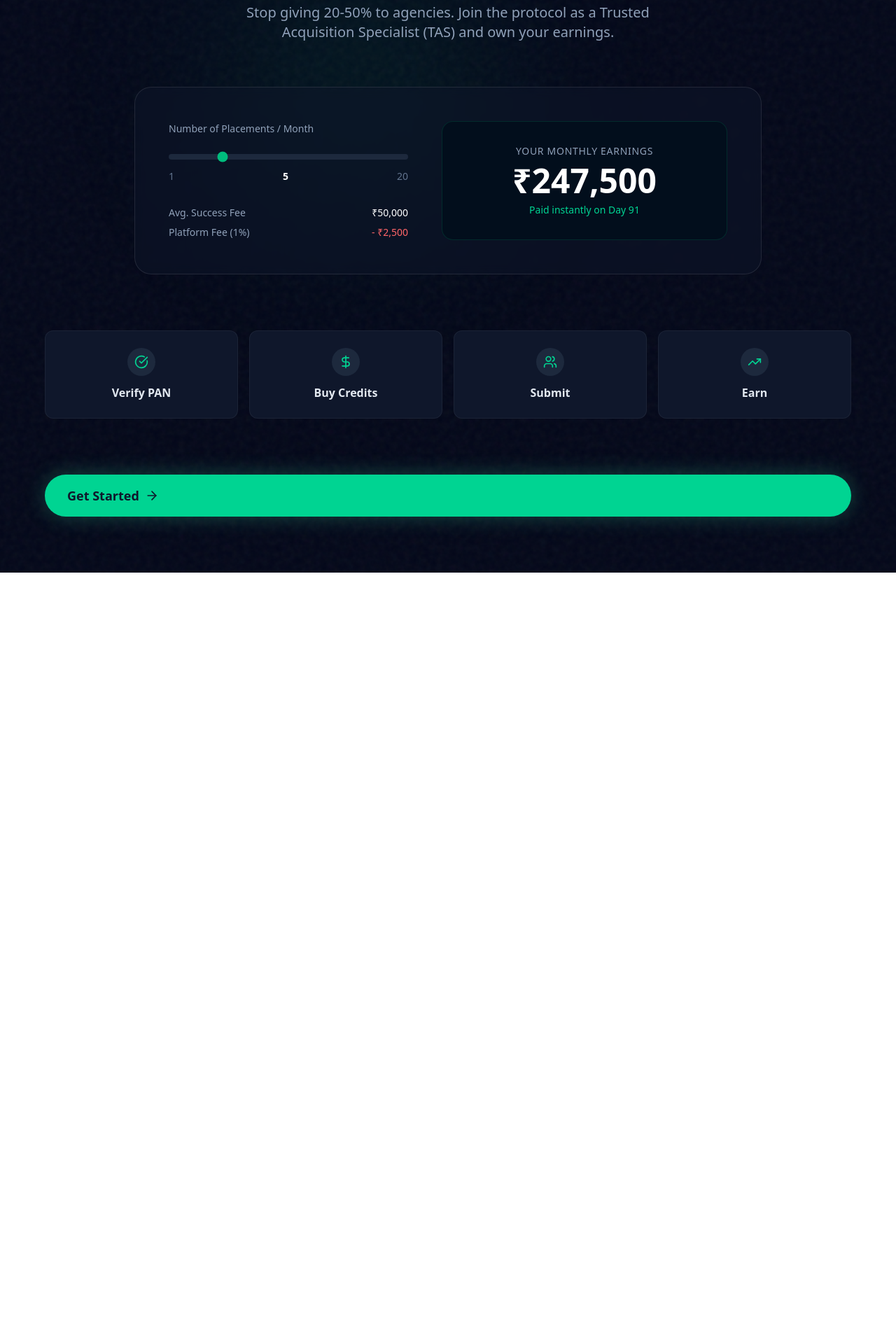
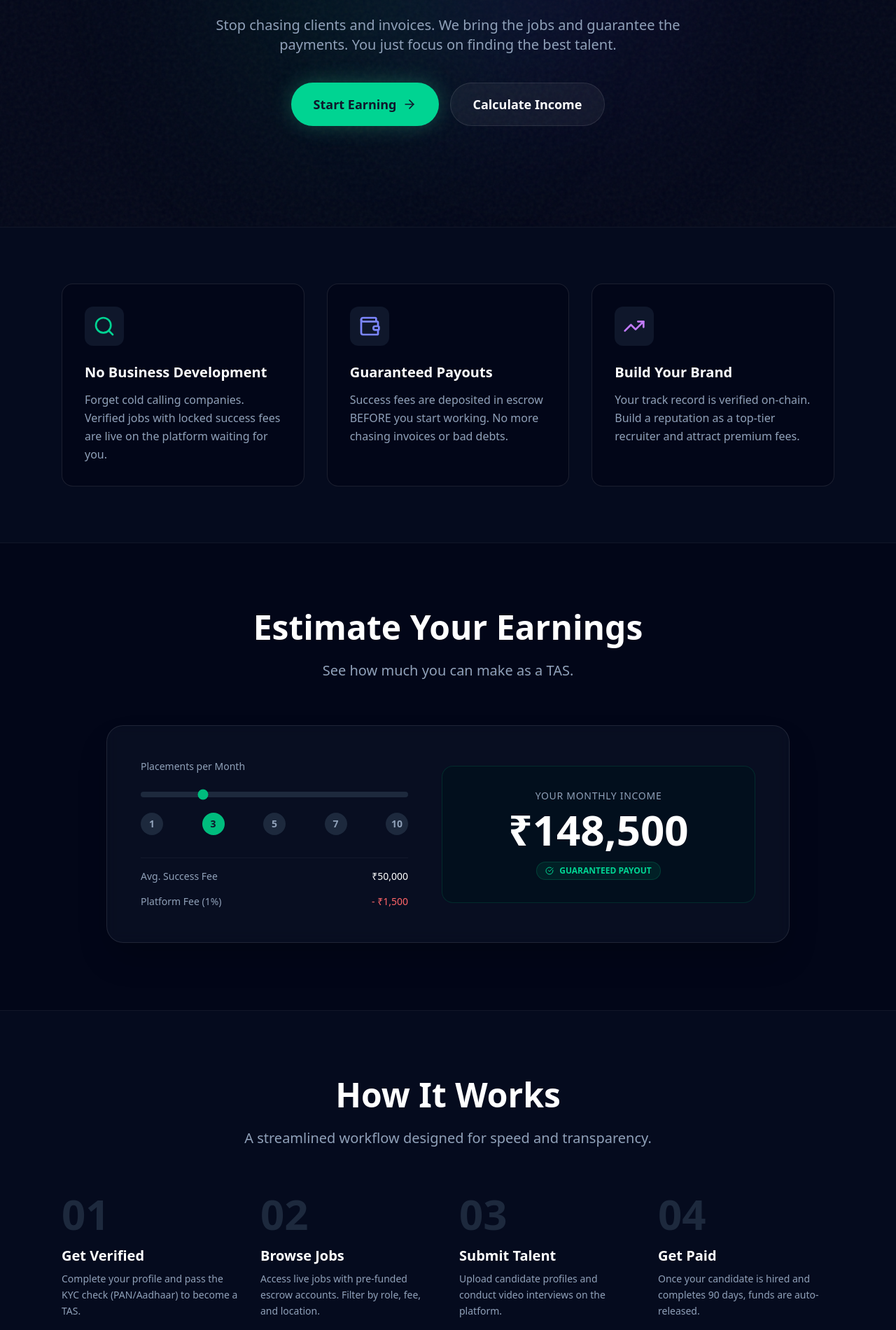
Before and after one commit to thinksaga/recruitkart, a Next.js app: page /for-recruiters in a window 1280 px wide. Shown: the part 380-2280 px from the top of the page at 70% size. Before the commit the page ends 1198 px from the top, so only its background shows below. Built offline with nearby package versions, Linux system fonts and the light colour scheme.

Commit message:
feat: update for-companies and for-recruiters pages with modern design

```diff
--- a/src/app/for-recruiters/page.tsx
+++ b/src/app/for-recruiters/page.tsx
@@ -4,7 +4,7 @@ import React, { useState } from 'react';
 import Image from 'next/image';
 import Link from 'next/link';
 import { motion } from 'framer-motion';
-import { Wallet, CheckCircle, ArrowRight, TrendingUp, Users, DollarSign } from 'lucide-react';
+import { Wallet, CheckCircle, ArrowRight, TrendingUp, Users, DollarSign, Search, Shield, Briefcase, Zap } from 'lucide-react';
 
 const Navbar = () => (
     <nav className="fixed top-0 left-0 right-0 z-50 flex items-center justify-between px-6 py-4 backdrop-blur-md bg-slate-950/50 border-b border-white/10">
@@ -25,7 +25,7 @@ const Navbar = () => (
 );
 
 export default function ForRecruiters() {
-    const [placements, setPlacements] = useState(5);
+    const [placements, setPlacements] = useState(3);
     const avgSuccessFee = 50000;
     const earnings = placements * avgSuccessFee * 0.99;
 
@@ -37,60 +37,130 @@ export default function ForRecruiters() {
             <section className="pt-32 pb-20 px-6 relative overflow-hidden">
                 <div className="absolute inset-0 bg-slate-950 bg-noise pointer-events-none" />
                 <div className="absolute top-1/4 left-1/4 w-96 h-96 bg-emerald-500/10 rounded-full blur-[128px]" />
+                <div className="absolute bottom-1/4 right-1/4 w-96 h-96 bg-indigo-500/10 rounded-full blur-[128px]" />
 
                 <div className="container mx-auto max-w-6xl relative z-10">
                     <div className="flex flex-col items-center text-center mb-16">
                         <motion.div
                             initial={{ scale: 0.8, opacity: 0 }}
                             animate={{ scale: 1, opacity: 1 }}
-                            className="w-16 h-16 bg-emerald-500/10 rounded-2xl flex items-center justify-center mb-6 border border-emerald-500/20"
+                            className="inline-flex items-center gap-2 px-4 py-2 rounded-full bg-emerald-500/10 border border-emerald-500/20 mb-8"
                         >
-                            <Wallet className="w-8 h-8 text-emerald-400" />
+                            <Briefcase className="w-4 h-4 text-emerald-400" />
+                            <span className="text-sm font-bold text-emerald-300 uppercase tracking-wider">For Independent Recruiters</span>
                         </motion.div>
+
                         <motion.h1
                             initial={{ y: 20, opacity: 0 }}
                             animate={{ y: 0, opacity: 1 }}
-                            className="text-5xl md:text-7xl font-bold mb-6"
+                            className="text-5xl md:text-7xl font-bold mb-6 leading-tight"
                         >
-                            Monetize your network. <br />
-                            Keep <span className="text-emerald-400">99%</span>.
+                            Monetize Your Network. <br />
+                            Keep <span className="text-transparent bg-clip-text bg-gradient-to-r from-emerald-400 to-teal-400">99% of the Fee</span>.
                         </motion.h1>
+
                         <motion.p
                             initial={{ y: 20, opacity: 0 }}
                             animate={{ y: 0, opacity: 1 }}
                             transition={{ delay: 0.1 }}
-                            className="text-xl text-slate-400 max-w-2xl"
+                            className="text-xl text-slate-400 max-w-2xl mb-10"
                         >
-                            Stop giving 20-50% to agencies. Join the protocol as a Trusted Acquisition Specialist (TAS) and own your earnings.
+                            Stop chasing clients and invoices. We bring the jobs and guarantee the payments. You just focus on finding the best talent.
                         </motion.p>
+
+                        <motion.div
+                            initial={{ y: 20, opacity: 0 }}
+                            animate={{ y: 0, opacity: 1 }}
+                            transition={{ delay: 0.2 }}
+                            className="flex flex-col sm:flex-row gap-4"
+                        >
+                            <Link href="/login" className="px-8 py-4 text-lg font-bold text-slate-900 bg-emerald-400 rounded-full hover:bg-emerald-300 transition-all shadow-[0_0_30px_rgba(52,211,153,0.3)] hover:shadow-[0_0_50px_rgba(52,211,153,0.5)] flex items-center gap-2">
+                                Start Earning
+                                <ArrowRight className="w-5 h-5" />
+                            </Link>
+                            <Link href="#calculator" className="px-8 py-4 text-lg font-bold text-white bg-white/5 border border-white/10 rounded-full hover:bg-white/10 transition-all flex items-center gap-2">
+                                Calculate Income
+                            </Link>
+                        </motion.div>
+                    </div>
+                </div>
+            </section>
+
+            {/* Value Props */}
+            <section className="py-20 bg-slate-900/30 border-y border-white/5">
+                <div className="container mx-auto px-6 max-w-6xl">
+                    <div className="grid md:grid-cols-3 gap-8">
+                        {[
+                            {
+                                icon: <Search className="w-8 h-8 text-emerald-400" />,
+                                title: "No Business Development",
+                                desc: "Forget cold calling companies. Verified jobs with locked success fees are live on the platform waiting for you."
+                            },
+                            {
+                                icon: <Wallet className="w-8 h-8 text-indigo-400" />,
+                                title: "Guaranteed Payouts",
+                                desc: "Success fees are deposited in escrow BEFORE you start working. No more chasing invoices or bad debts."
+                            },
+                            {
+                                icon: <TrendingUp className="w-8 h-8 text-purple-400" />,
+                                title: "Build Your Brand",
+                                desc: "Your track record is verified on-chain. Build a reputation as a top-tier recruiter and attract premium fees."
+                            }
+                        ].map((feature, i) => (
+                            <motion.div
+                                key={i}
+                                initial={{ y: 20, opacity: 0 }}
+                                whileInView={{ y: 0, opacity: 1 }}
+                                viewport={{ once: true }}
+                                transition={{ delay: i * 0.1 }}
+                                className="bg-slate-950 border border-white/10 p-8 rounded-2xl hover:border-emerald-500/30 transition-all group"
+                            >
+                                <div className="w-14 h-14 bg-slate-900 rounded-xl flex items-center justify-center mb-6 group-hover:bg-slate-800 transition-colors">
+                                    {feature.icon}
+                                </div>
+                                <h3 className="text-xl font-bold text-white mb-3">{feature.title}</h3>
+                                <p className="text-slate-400 leading-relaxed">{feature.desc}</p>
+                            </motion.div>
+                        ))}
+                    </div>
+                </div>
+            </section>
+
+            {/* Calculator */}
+            <section id="calculator" className="py-24 relative">
+                <div className="container mx-auto px-6 max-w-5xl">
+                    <div className="text-center mb-16">
+                        <h2 className="text-3xl md:text-5xl font-bold mb-6">Estimate Your Earnings</h2>
+                        <p className="text-xl text-slate-400">See how much you can make as a TAS.</p>
                     </div>
 
-                    {/* Calculator */}
-                    <motion.div
-                        initial={{ y: 40, opacity: 0 }}
-                        whileInView={{ y: 0, opacity: 1 }}
-                        viewport={{ once: true }}
-                        className="bg-slate-900/50 border border-white/10 rounded-3xl p-8 md:p-12 mb-20 max-w-4xl mx-auto backdrop-blur-sm"
-                    >
+                    <div className="bg-slate-900/50 border border-white/10 rounded-3xl p-8 md:p-12 backdrop-blur-sm shadow-2xl">
                         <div className="flex flex-col md:flex-row gap-12 items-center">
                             <div className="flex-1 w-full space-y-8">
                                 <div>
-                                    <label className="block text-sm font-medium text-slate-400 mb-4">Number of Placements / Month</label>
+                                    <label className="block text-sm font-medium text-slate-400 mb-4">Placements per Month</label>
                                     <input
                                         type="range"
                                         min="1"
-                                        max="20"
+                                        max="10"
+                                        step="1"
                                         value={placements}
                                         onChange={(e) => setPlacements(parseInt(e.target.value))}
                                         className="w-full h-2 bg-slate-800 rounded-lg appearance-none cursor-pointer accent-emerald-500"
                                     />
-                                    <div className="flex justify-between mt-2 text-sm text-slate-500 font-mono">
-                                        <span>1</span>
-                                        <span className="text-white font-bold">{placements}</span>
-                                        <span>20</span>
+                                    <div className="flex justify-between mt-4">
+                                        {[1, 3, 5, 7, 10].map(val => (
+                                            <button
+                                                key={val}
+                                                onClick={() => setPlacements(val)}
+                                                className={`w-8 h-8 rounded-full text-sm font-bold transition-all ${placements === val ? 'bg-emerald-500 text-slate-900' : 'bg-slate-800 text-slate-400 hover:bg-slate-700'}`}
+                                            >
+                                                {val}
+                                            </button>
+                                        ))}
                                     </div>
                                 </div>
-                                <div className="space-y-2">
+                                <div className="space-y-4 pt-4 border-t border-white/5">
                                     <div className="flex justify-between text-sm">
                                         <span className="text-slate-400">Avg. Success Fee</span>
                                         <span className="text-white font-mono">₹{avgSuccessFee.toLocaleString()}</span>
@@ -104,39 +174,76 @@ export default function ForRecruiters() {
 
                             <div className="flex-1 w-full bg-slate-950 rounded-2xl p-8 border border-emerald-500/20 text-center relative overflow-hidden">
                                 <div className="absolute inset-0 bg-emerald-500/5 animate-pulse" />
-                                <p className="text-slate-400 text-sm uppercase tracking-wider mb-2 relative z-10">Your Monthly Earnings</p>
-                                <h3 className="text-4xl md:text-5xl font-bold text-white mb-2 relative z-10">
+                                <p className="text-slate-400 text-sm uppercase tracking-wider mb-2 relative z-10">Your Monthly Income</p>
+                                <h3 className="text-5xl md:text-6xl font-bold text-white mb-4 relative z-10">
                                     ₹{earnings.toLocaleString()}
                                 </h3>
-                                <p className="text-emerald-400 text-sm font-medium relative z-10">Paid instantly on Day 91</p>
+                                <div className="inline-flex items-center gap-2 px-3 py-1 rounded-full bg-emerald-500/10 border border-emerald-500/20 relative z-10">
+                                    <CheckCircle className="w-3 h-3 text-emerald-400" />
+                                    <span className="text-xs font-bold text-emerald-400 uppercase">Guaranteed Payout</span>
+                                </div>
                             </div>
                         </div>
-                    </motion.div>
+                    </div>
+                </div>
+            </section>
 
-                    {/* Steps */}
-                    <div className="grid md:grid-cols-4 gap-4 mb-20">
+            {/* How It Works */}
+            <section className="py-24 bg-slate-900/30 border-y border-white/5">
+                <div className="container mx-auto px-6 max-w-6xl">
+                    <div className="text-center mb-16">
+                        <h2 className="text-3xl md:text-5xl font-bold mb-6">How It Works</h2>
+                        <p className="text-xl text-slate-400 max-w-2xl mx-auto">
+                            A streamlined workflow designed for speed and transparency.
+                        </p>
+                    </div>
+
+                    <div className="grid md:grid-cols-4 gap-8">
                         {[
-                            { title: "Verify PAN", icon: <CheckCircle className="w-5 h-5" /> },
-                            { title: "Buy Credits", icon: <DollarSign className="w-5 h-5" /> },
-                            { title: "Submit", icon: <Users className="w-5 h-5" /> },
-                            { title: "Earn", icon: <TrendingUp className="w-5 h-5" /> }
-                        ].map((step, i) => (
-                            <div key={i} className="bg-slate-900 border border-white/5 p-6 rounded-xl flex flex-col items-center text-center gap-3">
-                                <div className="w-10 h-10 bg-slate-800 rounded-full flex items-center justify-center text-emerald-400">
-                                    {step.icon}
-                                </div>
-                                <span className="font-bold text-slate-200">{step.title}</span>
+                            { step: "01", title: "Get Verified", desc: "Complete your profile and pass the KYC check (PAN/Aadhaar) to become a TAS." },
+                            { step: "02", title: "Browse Jobs", desc: "Access live jobs with pre-funded escrow accounts. Filter by role, fee, and location." },
+                            { step: "03", title: "Submit Talent", desc: "Upload candidate profiles and conduct video interviews on the platform." },
+                            { step: "04", title: "Get Paid", desc: "Once your candidate is hired and completes 90 days, funds are auto-released." }
+                        ].map((item, i) => (
+                            <div key={i} className="relative group">
+                                <div className="text-6xl font-bold text-slate-800 mb-4 group-hover:text-emerald-500/20 transition-colors">{item.step}</div>
+                                <h3 className="text-xl font-bold text-white mb-2">{item.title}</h3>
+                                <p className="text-slate-400 text-sm leading-relaxed">{item.desc}</p>
                             </div>
                         ))}
                     </div>
+                </div>
+            </section>
 
-                    {/* CTA */}
-                    <div className="text-center">
-                        <Link href="/login" className="px-8 py-4 text-lg font-bold text-slate-900 bg-emerald-400 rounded-full hover:bg-emerald-300 transition-all shadow-[0_0_30px_rgba(52,211,153,0.3)] hover:shadow-[0_0_50px_rgba(52,211,153,0.5)] flex items-center gap-2 mx-auto">
-                            Get Started
-                            <ArrowRight className="w-5 h-5" />
-                        </Link>
+            {/* FAQ */}
+            <section className="py-24 relative">
+                <div className="container mx-auto px-6 max-w-3xl">
+                    <h2 className="text-3xl font-bold text-center mb-12">Common Questions</h2>
+                    <div className="space-y-6">
+                        {[
+                            { q: "Is there a joining fee?", a: "No. Joining Recruitkart as a TAS is completely free. You only pay a small fee (₹99) per candidate submission to prevent spam." },
+                            { q: "When do I get paid?", a: "Payments are released automatically by the smart contract on Day 91 of the candidate's tenure at the company." },
+                            { q: "What if the company rejects my candidate?", a: "You will be notified instantly. You can then submit the same candidate to other relevant jobs on the platform." },
+                            { q: "Can agencies join as TAS?", a: "Yes, individual recruiters from agencies can join, but they must complete KYC as individuals." }
+                        ].map((faq, i) => (
+                            <div key={i} className="bg-slate-950 border border-white/10 rounded-xl p-6 hover:border-emerald-500/20 transition-colors">
+                                <h3 className="text-lg font-bold text-white mb-2">{faq.q}</h3>
+                                <p className="text-slate-400">{faq.a}</p>
+                            </div>
+                        ))}
                     </div>
+                </div>
+            </section>
+
+            {/* CTA Footer */}
+            <section className="py-24 relative overflow-hidden">
+                <div className="absolute inset-0 bg-emerald-600/10" />
+                <div className="container mx-auto px-6 text-center relative z-10">
+                    <h2 className="text-4xl md:text-5xl font-bold mb-8">Ready to monetize your network?</h2>
+                    <Link href="/login" className="inline-flex items-center gap-2 px-10 py-5 text-xl font-bold text-slate-900 bg-emerald-400 rounded-full hover:bg-emerald-300 transition-all shadow-xl hover:scale-105">
+                        Join as a Recruiter
+                        <ArrowRight className="w-6 h-6" />
+                    </Link>
                 </div>
             </section>
         </main>
```
